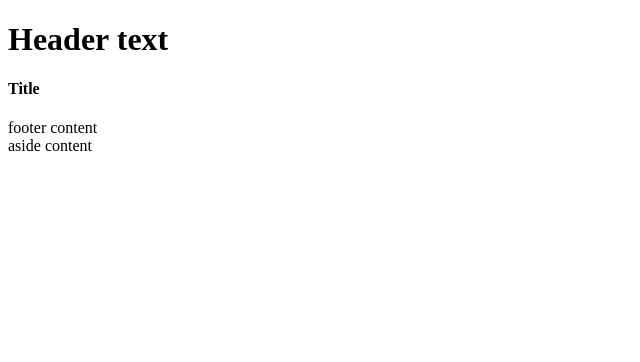
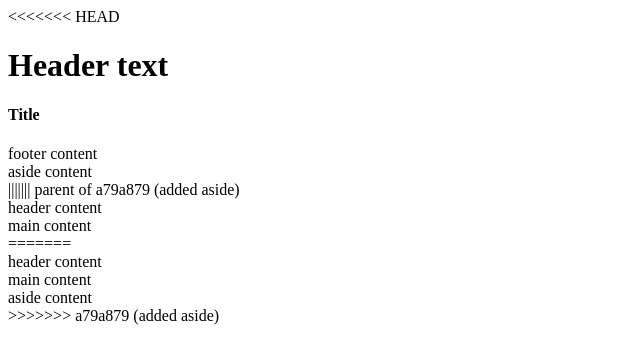
Before and after one commit to vinnik-v/git-testing, a plain HTML site: page index.html in a window 1280 px wide. Shown: the whole page, without its empty margins (0-640 px from the left). Drawn offline with Linux system fonts and the light colour scheme.

Commit message:
rebase done

```diff
--- a/index.html
+++ b/index.html
@@ -7,6 +7,7 @@
     <title>Document</title>
 </head>
 <body>
+<<<<<<< HEAD
     <header>
         <h1>Header text</h1>
     </header>
@@ -15,5 +16,13 @@
     </main>
     <footer>footer content</footer>
     <aside>aside content</aside>
+||||||| parent of a79a879 (added aside)
+    <header>header content</header>
+    <main>main content</main>
+=======
+    <header>header content</header>
+    <main>main content</main>
+    <aside>aside content</aside>
+>>>>>>> a79a879 (added aside)
 </body>
 </html>
```
